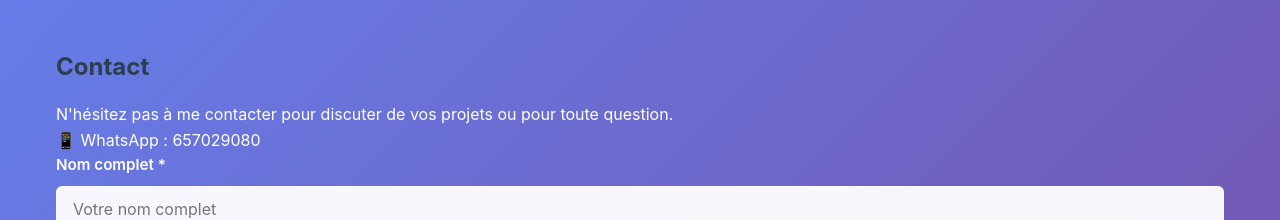
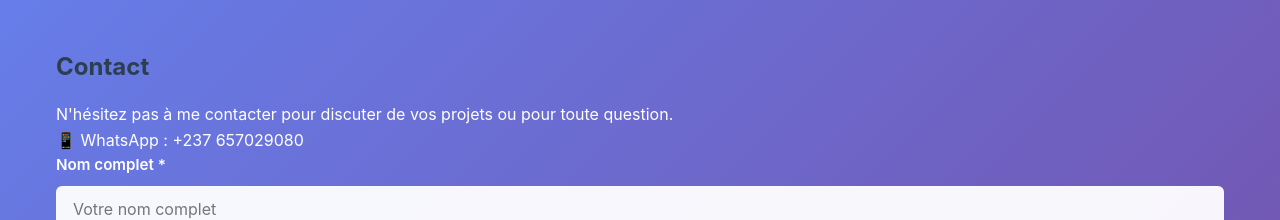
Before and after one commit to archiarchyveminsongiminwetbape-wq/ARCHYVE-PORTFOLIO, a React (Create React App) app: page / in a window 1280 px wide. Shown: the part 4780-5000 px from the top of the page. Built offline with nearby package versions, Linux system fonts and the light colour scheme.

Commit message:
Mettre à jour le numéro WhatsApp avec le format international (+237)

```diff
--- a/src/components/Contact.tsx
+++ b/src/components/Contact.tsx
@@ -53,8 +53,8 @@ export const Contact: React.FC = () => {
         </p>
 
         <div className="contact-info">
-          <a href="https://wa.me/257657029080" className="whatsapp-link" title="Contactez-moi sur WhatsApp">
-            📱 WhatsApp : 657029080
+          <a href="https://wa.me/+237657029080" className="whatsapp-link" title="Contactez-moi sur WhatsApp">
+            📱 WhatsApp : +237 657029080
           </a>
         </div>
 
--- a/src/components/WhatsAppButton.tsx
+++ b/src/components/WhatsAppButton.tsx
@@ -2,7 +2,7 @@ import React from 'react';
 import './WhatsAppButton.css';
 
 export const WhatsAppButton: React.FC = () => {
-  const whatsappNumber = '257657029080';
+  const whatsappNumber = '+237657029080';
   const whatsappUrl = `https://wa.me/${whatsappNumber}`;
 
   return (
```
